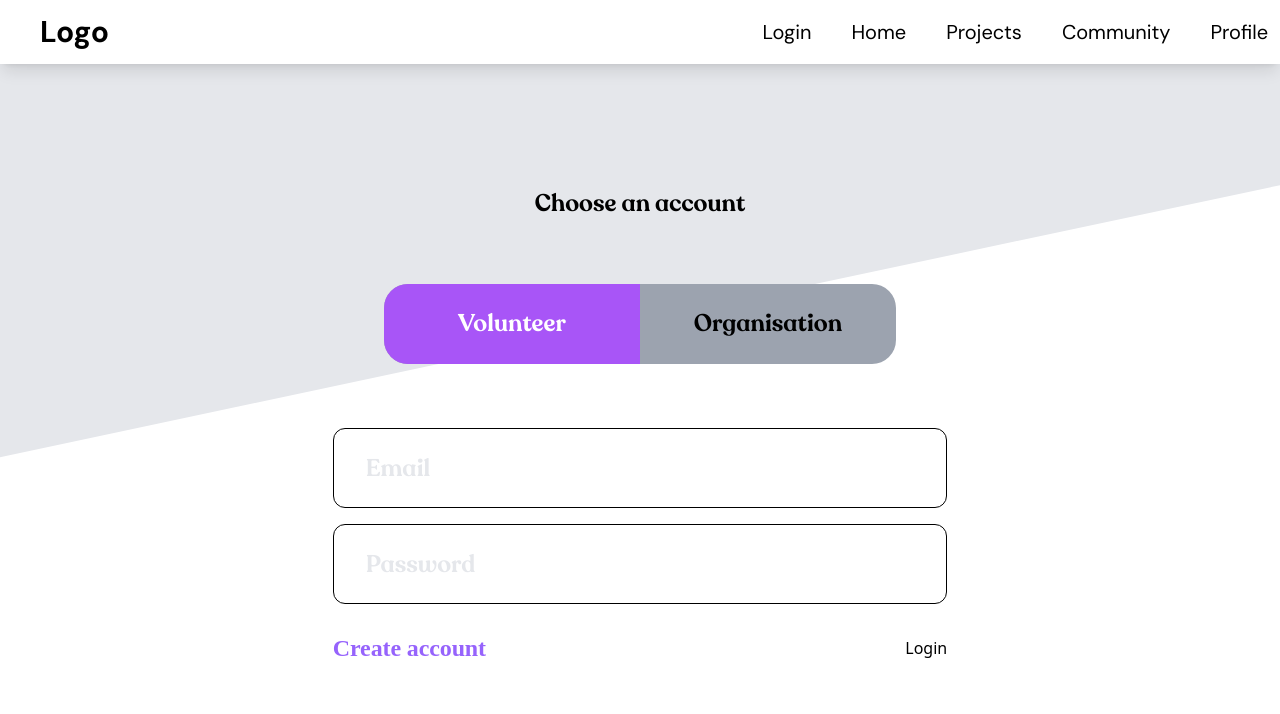
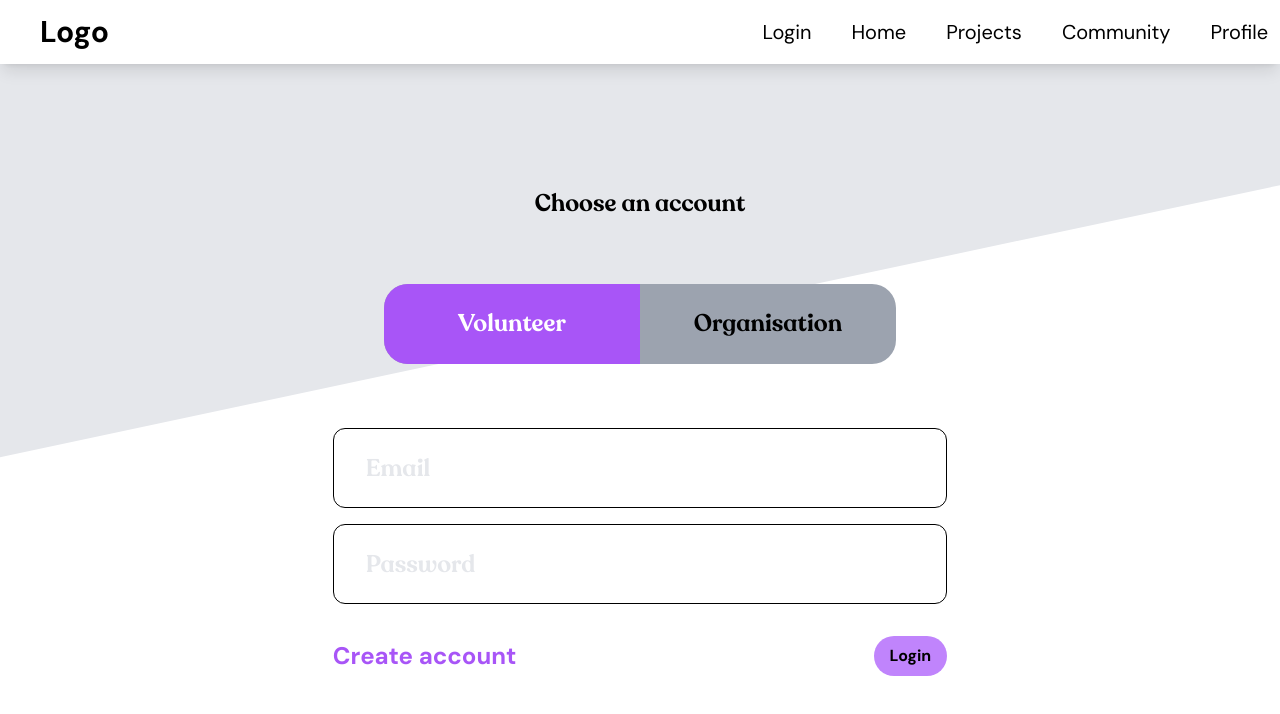
Before and after one commit to smu-hack-dsc/Team-01-Project, a React (Create React App) app in the folder frontend/: page /login in a window 1280 px wide. Shown: the top 714 px of the page. Built offline with nearby package versions, Linux system fonts and the light colour scheme.

Commit message:
logininput edit

```diff
--- a/frontend/src/components/Button.jsx
+++ b/frontend/src/components/Button.jsx
@@ -60,7 +60,7 @@ const Button = ({
       textClasses += size === "large" ? "text-2xl p-3 " : size === "medium" ? "text-base px-4 py-2 " : "text-sm px-3 py-1 ";
       break;
     case "purple":
-      buttonClasses += "bg-purple_9663FC hover:bg-purple-500 ";
+      buttonClasses += "bg-purple-400 hover:bg-purple-400 ";
       textClasses += "text-";
       textClasses += size === "large" ? "text-2xl p-3 " : size === "medium" ? "text-base px-4 py-2 " : "text-sm px-3 py-1 ";
       break;
--- a/frontend/src/components/LoginSignup/LoginInput.jsx
+++ b/frontend/src/components/LoginSignup/LoginInput.jsx
@@ -1,5 +1,5 @@
 import React, { useState } from 'react';
-// import { Button } from 'components/shared/Button';
+import { Button } from 'components/Button';
 /** @jsxImportSource @emotion/react */
 import { css } from '@emotion/react';
 
@@ -36,19 +36,6 @@ const LoginInput = () => {
     }
   };
 
-  const createAccountStyles = css`
-    color: #9663FC;
-    font-family: Uncut Sans;
-    font-size: 24px;
-    font-style: normal;
-    font-weight: 700;
-    line-height: 16px; /* 66.668% */
-    letter-spacing: -0.12px;
-    &:hover {
-      color: #732ffb;
-    }
-  `;
-
   const containerStyles = css`
     display: flex;
     justify-content: space-between;
@@ -84,14 +71,15 @@ const LoginInput = () => {
           />
         </div>
 
+        {/* do some navigation routing to signup page */}
         <div class="w-full flex justify-between items-center mt-4">
-          <div css={createAccountStyles}>
+          <div class="font-DMSans font-bold text-2xl text-purple-500">
             Create account
           </div>
 
-          <button variant='purple' size='small'>
+          <Button variant='purple' size='medium'>
             Login
-          </button>
+          </Button>
         </div>
       </form>
     </div>
```
